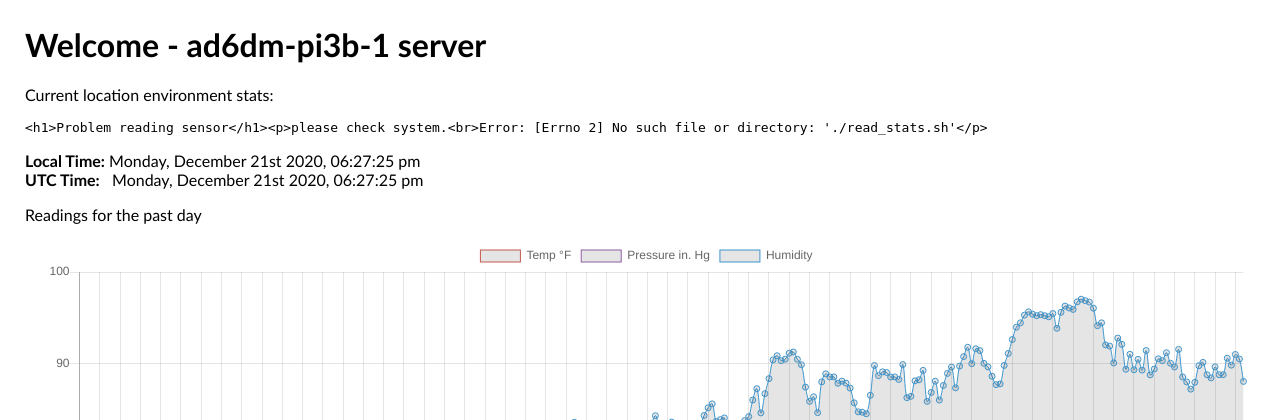
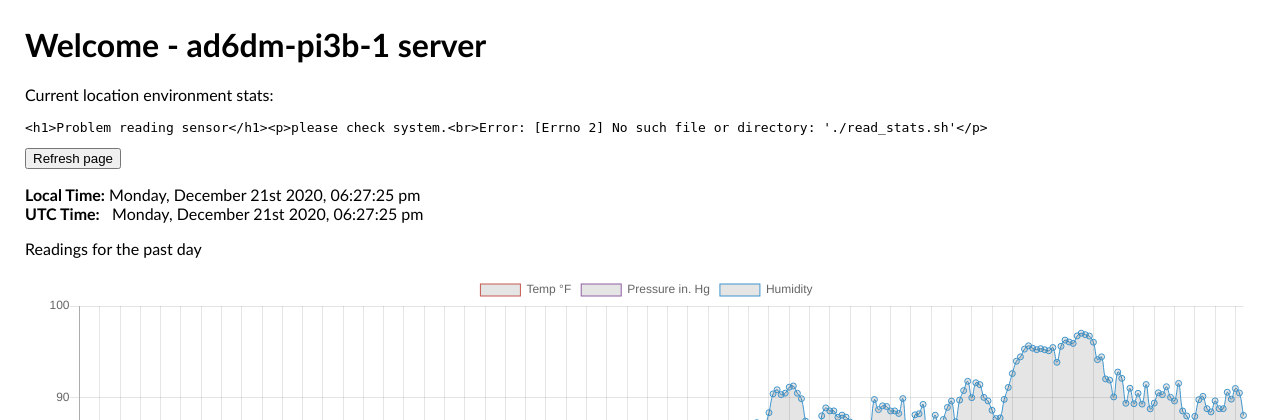
Before and after one commit to denmojo/bme280, a Flask app: page / in a window 1280 px wide. Shown: the top 420 px of the page. Run offline with Flask 2, Linux system fonts and the light colour scheme; data comes from the database, SQL or seed files in the repository; both versions use the stored data as it was after the commit; some libraries are stand-ins or nearby versions.

Commit message:
Added refresh button.

```diff
--- a/templates/index.html
+++ b/templates/index.html
@@ -26,6 +26,7 @@ function display_ct() {
 <h1>Welcome - ad6dm-pi3b-1 server</h1>
 <p>Current location environment stats:</p>
 <pre>{{bme280_text}}</pre>
+<button onClick="window.location.reload();">Refresh page</button>
 <p><strong>Local Time:</strong> <span id='ct'> </span><br/>
 <strong>UTC Time:</strong>&nbsp;&nbsp; <span id='ut'> </span></p>
 
```
Also changed, not shown: environment_readings.db.
